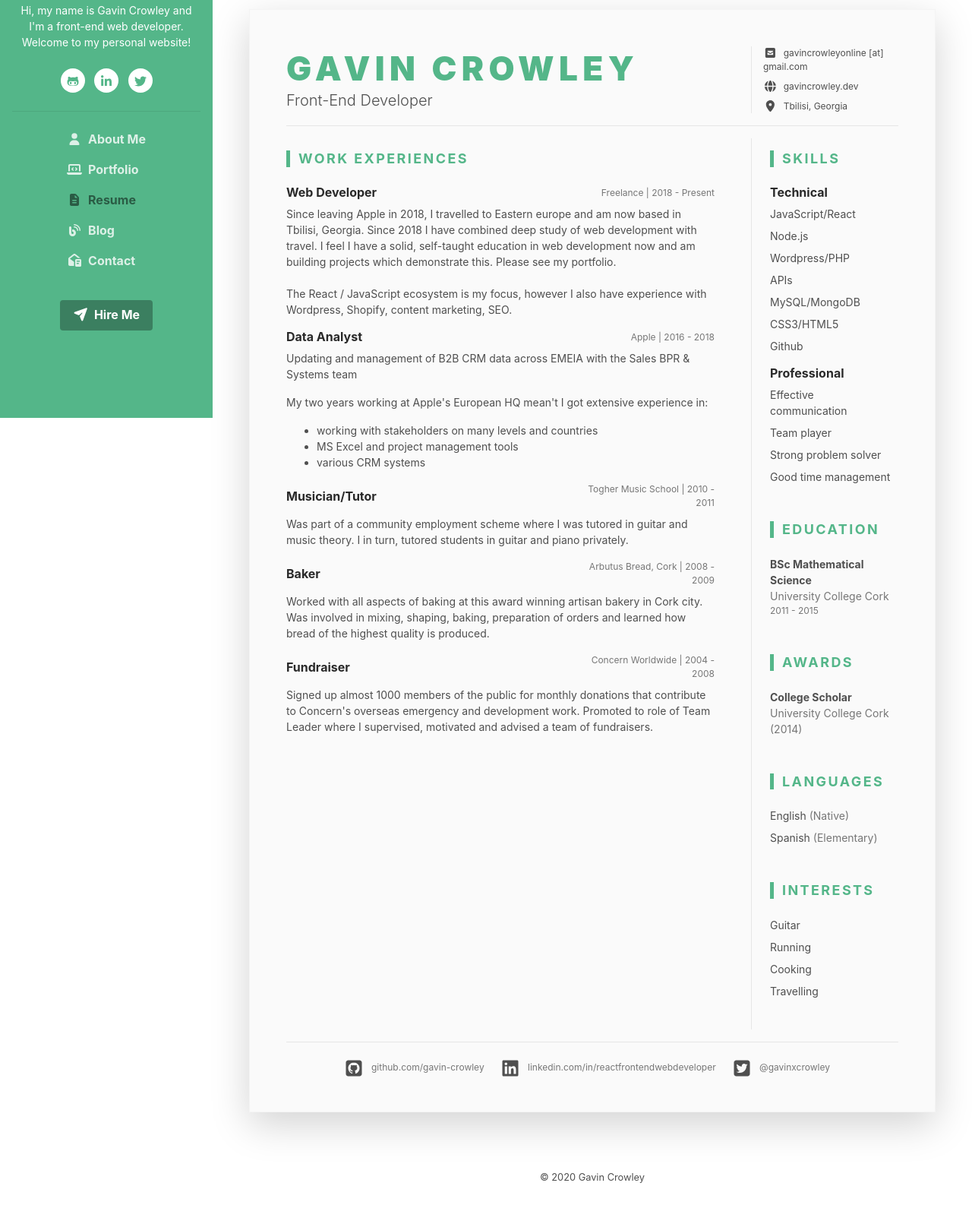
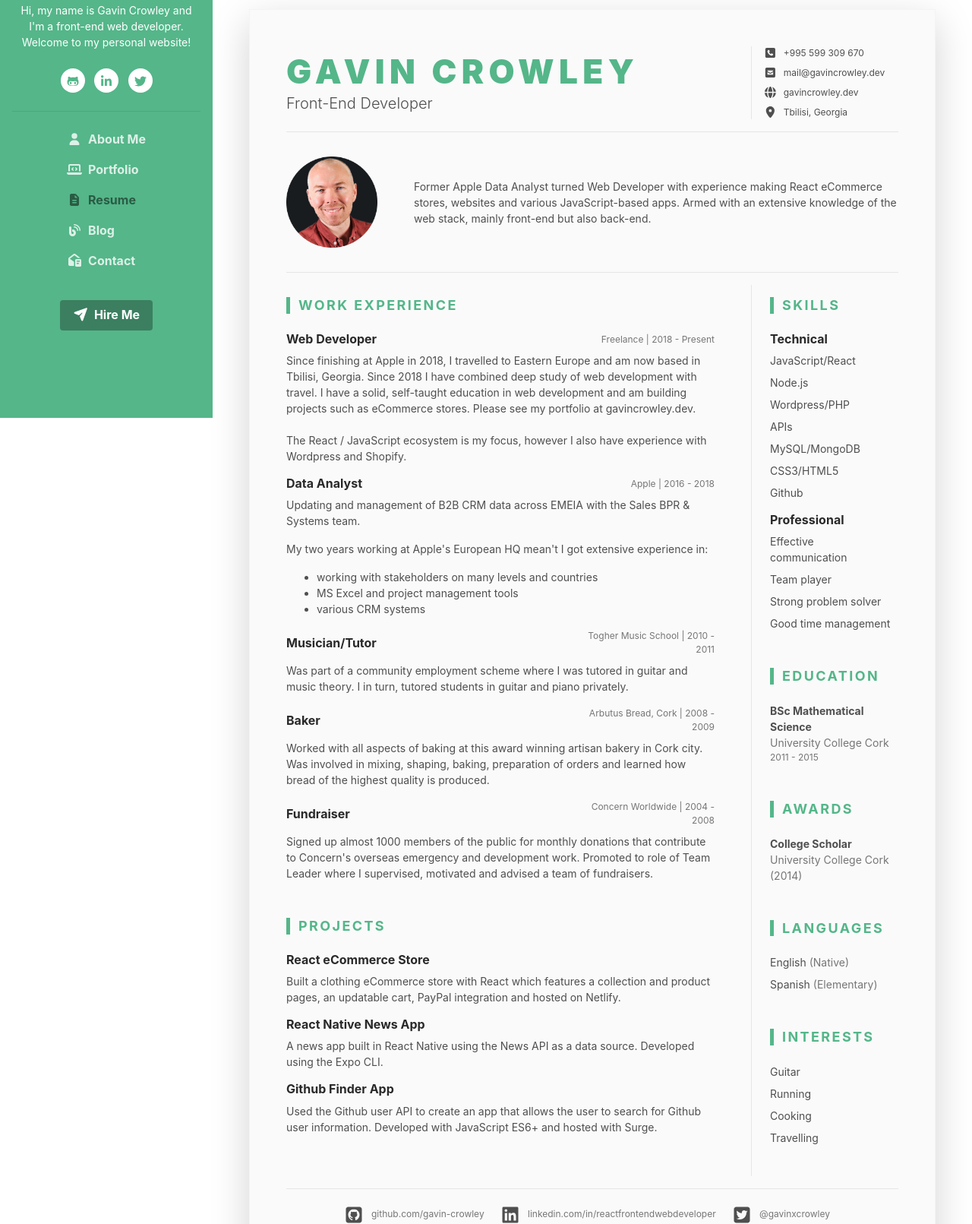
Before and after one commit to gavin-crowley/gavincrowley.dev, a plain HTML site: page resume.html in a window 1280 px wide. Shown: the part 250-1861 px from the top of the page at 76% size. Before the commit the page ends 1834 px from the top, so only its background shows below. Drawn offline with Linux system fonts and the light colour scheme.

Commit message:
resume updated

```diff
--- a/resume.html
+++ b/resume.html
@@ -102,7 +102,7 @@
 		<section class="cta-section theme-bg-light py-5">
 			<div class="container text-center single-col-max-width">
 				<h2 class="heading mb-3">Online Resume</h2>
-				<a class="btn btn-primary" href="./gavin-crowley-developer-cv.pdf" target="_blank" rel="noopener noreferrer"><i class="fas fa-file-pdf mr-2"></i>Download PDF Version</a>
+				<a class="btn btn-primary" href="./gavin-crowley-developer-resume.pdf" target="_blank" rel="noopener noreferrer"><i class="fas fa-file-pdf mr-2"></i>Download PDF Version</a>
 
 
 			</div><!--//container-->
@@ -118,8 +118,8 @@
 						</div><!--//resume-title-->
 						<div class="resume-contact col-12 col-md-6 col-lg-4 col-xl-3">
 							<ul class="list-unstyled mb-0">
-								<!-- <li class="mb-2"><i class="fas fa-phone-square fa-fw fa-lg mr-2 "></i><a class="resume-link" href="tel:#">0123 4567 890</a></li> -->
-								<li class="mb-2"><i class="fas fa-envelope-square fa-fw fa-lg mr-2"></i><a class="resume-link" href="mailto:#">gavincrowleyonline [at] gmail.com</a></li>
+								<li class="mb-2"><i class="fas fa-phone-square fa-fw fa-lg mr-2 "></i><a class="resume-link" href="tel:#">+995 599 309 670</a></li>
+								<li class="mb-2"><i class="fas fa-envelope-square fa-fw fa-lg mr-2"></i><a class="resume-link" href="mailto:#">mail@gavincrowley.dev</a></li>
 								<li class="mb-2"><i class="fas fa-globe fa-fw fa-lg mr-2"></i><a class="resume-link" href="#">gavincrowley.dev</a></li>
 								<li class="mb-0"><i class="fas fa-map-marker-alt fa-fw fa-lg mr-2"></i>Tbilisi, Georgia</li>
 							</ul>
@@ -129,11 +129,21 @@
 				</div><!--//resume-header-->
 				<hr>
 
+				<div class="resume-intro py-3">
+					<div class="media flex-column flex-md-row align-items-center">
+						<img class="resume-profile-image mb-3 mb-md-0 mr-md-5 ml-md-0 rounded mx-auto" src="assets/images/gavin-profile.png" alt="image">
+						<div class="media-body text-left">
+							<p class="mb-0">Former Apple Data Analyst turned Web Developer with experience making React eCommerce stores, websites and various JavaScript-based apps. Armed with an extensive knowledge of the web stack, mainly front-end but also back-end. </p>
+						</div><!--//media-body-->
+					</div>
+				</div><!--//resume-intro-->
+				<hr>
+
 				<div class="resume-body">
 					<div class="row">
 						<div class="resume-main col-12 col-lg-8 col-xl-9 pr-0 pr-lg-5">
 							<section class="work-section py-3">
-								<h3 class="text-uppercase resume-section-heading mb-4">Work Experiences</h3>
+								<h3 class="text-uppercase resume-section-heading mb-4">Work Experience</h3>
 								<div class="item mb-3">
 									<div class="item-heading row align-items-center mb-2">
 										<h4 class="item-title col-12 col-md-6 col-lg-8 mb-2 mb-md-0">Web Developer</h4>
@@ -141,9 +151,9 @@
 
 									</div>
 									<div class="item-content">
-										<p>Since leaving Apple in 2018, I travelled to Eastern europe and am now based in Tbilisi, Georgia. Since 2018 I have combined deep study of web development with travel. I feel I have a solid, self-taught education in web development now and am building projects which demonstrate this. Please see my portfolio.
+										<p>Since finishing at Apple in 2018, I travelled to Eastern Europe and am now based in Tbilisi, Georgia. Since 2018 I have combined deep study of web development with travel. I have a solid, self-taught education in web development and am building projects such as eCommerce stores. Please see my portfolio at gavincrowley.dev.
 										<br><br>
-										The React / JavaScript ecosystem is my focus, however I also have experience with Wordpress, Shopify, content marketing, SEO.</p>
+										The React / JavaScript ecosystem is my focus, however I also have experience with Wordpress and Shopify.</p>
 										<!-- <ul class="resume-list">
 											<li>Lorem ipsum dolor sit amet, consectetuer.</li>
 											<li>Aenean commodo ligula eget dolor.</li>
@@ -158,7 +168,7 @@
 
 									</div>
 									<div class="item-content">
-										<p>Updating and management of B2B CRM data across EMEIA with the Sales BPR & Systems team</p>
+										<p>Updating and management of B2B CRM data across EMEIA with the Sales BPR & Systems team.</p>
 										<!-- <br> -->
 										<p>My two years working at Apple's European HQ mean't I got extensive experience in:</p>
 										<ul class="resume-list">
@@ -201,6 +211,44 @@
 
 
 							</section><!--//work-section-->
+
+							<section class="project-section py-3">
+								<h3 class="text-uppercase resume-section-heading mb-4">Projects</h3>
+								<div class="item mb-3">
+									<div class="item-heading row align-items-center mb-2">
+										<h4 class="item-title col-12 col-md-6 col-lg-8 mb-2 mb-md-0">React eCommerce Store</h4>
+										<!-- <div class="item-meta col-12 col-md-6 col-lg-4 text-muted text-left text-md-right">Open Source</div> -->
+
+									</div>
+									<div class="item-content">
+										<p>Built a clothing eCommerce store with React which features a collection and product pages, an updatable cart, PayPal integration and hosted on Netlify.</p>
+
+
+									</div>
+								</div><!--//item-->
+								<div class="item">
+									<div class="item-heading row align-items-center mb-2">
+										<h4 class="item-title col-12 col-md-6 col-lg-8 mb-2 mb-md-0">React Native News App</h4>
+										<!-- <div class="item-meta col-12 col-md-6 col-lg-4 text-muted text-left text-md-right">Open Source</div> -->
+
+									</div>
+									<div class="item-content">
+										<p>A news app built in React Native using the News API as a data source. Developed using the Expo CLI.</p>
+
+									</div>
+								</div><!--//item-->
+								<div class="item">
+									<div class="item-heading row align-items-center mb-2">
+										<h4 class="item-title col-12 col-md-6 col-lg-8 mb-2 mb-md-0">Github Finder App </h4>
+										<!-- <div class="item-meta col-12 col-md-6 col-lg-4 text-muted text-left text-md-right">Open Source</div> -->
+
+									</div>
+									<div class="item-content">
+										<p>Used the Github user API to create an app that allows the user to search for Github user information. Developed with JavaScript ES6+ and hosted with Surge.</p>
+
+									</div>
+								</div><!--//item-->
+							</section><!--//project-section-->
 
 
 
```
Also changed, not shown: ecommerce-store.html (+1 -1 lines), 2 other files.
